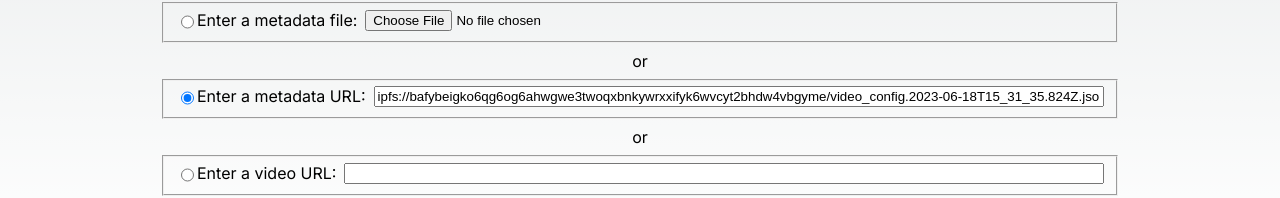
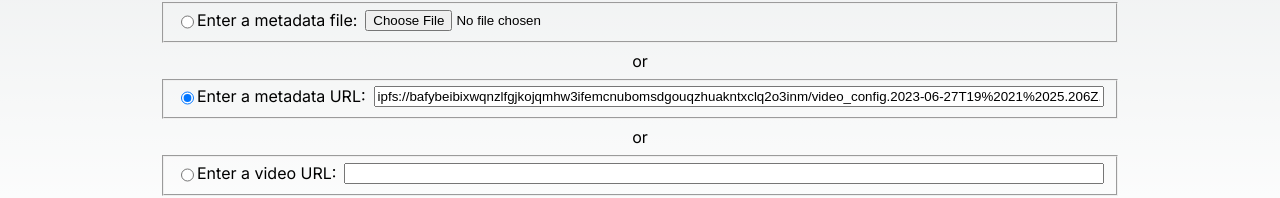
Before and after one commit to dysbulic/serial-pairs, a Next.js app in the folder ui/: page / in a window 1280 px wide. Shown: the part 552-750 px from the top of the page. Built offline with nearby package versions, Linux system fonts and the light colour scheme.

Commit message:
fixed double context error

```diff
--- a/ui/src/app/layout.tsx
+++ b/ui/src/app/layout.tsx
@@ -1,5 +1,3 @@
-"use client"
-
 import './globals.css'
 import 'tippy.js/dist/tippy.css'
 import { Inter } from 'next/font/google'
@@ -7,10 +5,10 @@ import ConfigWrapped from '@/contexts/ConfigWrapped'
 
 const inter = Inter({ subsets: ['latin'] })
 
-// export const metadata = {
-//   title: 'Session Review',
-//   description: 'Interface for reviewing a pair programming session.',
-// }
+export const metadata = {
+  title: 'Session Review',
+  description: 'Interface for reviewing a pair programming session.',
+}
 
 export default function RootLayout({
   children,
--- a/ui/src/app/page.tsx
+++ b/ui/src/app/page.tsx
@@ -103,7 +103,6 @@ export default function Home() {
   const upsertEvent = upsertFunction<EventInfo>(setEvents)
 
   return (
-    <ConfigProvider>
     <main className={styles.main}>
       <section className={styles.top}>
         <aside className={styles.sidebar}>
@@ -164,6 +163,5 @@ export default function Home() {
         />
       </section>
     </main>
-    </ConfigProvider>
   )
 }
--- a/ui/src/components/SourceSelect.tsx
+++ b/ui/src/components/SourceSelect.tsx
@@ -38,7 +38,6 @@ export default function SourceSelect(
             }
             case 'file': {
               const { files } = form.querySelector('#metafile') as HTMLInputElement
-              console.log(files)
               const [input] = Array.from(files ?? [])
               const reader = new FileReader()
               metadata = await new Promise((resolve) => {
@@ -60,14 +59,12 @@ export default function SourceSelect(
             }
             case 'video': {
               const { value: src } = form.querySelector('#video') as HTMLInputElement
-              console.info({ ivs: src })
               setVideoSource(src)
               break
             }
           }
           if (metadata) {
             const { video: videoSource, buttons, modes, events } = metadata
-            console.info({ vs: videoSource })
             if(videoSource) setVideoSource(videoSource)
             if(buttons?.mode) setModeButtons(buttons.mode)
             if(buttons?.event) setEventButtons(buttons.event)
@@ -97,7 +94,7 @@ export default function SourceSelect(
           <input type="radio" name="source" value="url" defaultChecked />
           <label>
             <span>Enter a metadata URL:</span>
-            <input id="metaurl" defaultValue="ipfs://bafybeigko6qg6og6ahwgwe3twoqxbnkywrxxifyk6wvcyt2bhdw4vbgyme/video_config.2023-06-18T15_31_35.824Z.json5" />
+            <input id="metaurl" defaultValue="ipfs://bafybeibixwqnzlfgjkojqmhw3ifemcnubomsdgouqzhuakntxclq2o3inm/video_config.2023-06-27T19%2021%2025.206Z.json5" />
           </label>
         </fieldset>
         <div>or</div>
--- a/ui/src/components/TrackedVideo.tsx
+++ b/ui/src/components/TrackedVideo.tsx
@@ -30,7 +30,6 @@ export const TrackedVideo = forwardRef(
       return () => elem?.removeEventListener('loadedmetadata', loaded)
     }, [setDuration, video])
 
-    console.debug({ videoSource })
     return (
       <video className={styles.video} controls ref={video}>
         <source
--- a/ui/src/contexts/ConfigurationContext.tsx
+++ b/ui/src/contexts/ConfigurationContext.tsx
@@ -34,7 +34,7 @@ export const ConfigContext = createContext<ConfigContextProps>({
   setEventButtons: () => { throw new Error("Not implemented.") },
   actionButtons: defaultButtons.action,
   setActionButtons: () => { throw new Error("Not implemented.") },
-  videoSource: "undefined",
+  videoSource: undefined,
   setVideoSource: () => { throw new Error("Not implemented.") },
   modes: [],
   setModes: () => { throw new Error("Not implemented.") },
@@ -54,8 +54,6 @@ export const ConfigProvider: React.FC<React.PropsWithChildren> = (
     const [events, setEvents] = useState<Array<EventInfo>>([])
     const [duration, setDuration] = useState(0)
 
-    console.debug({ cvs: videoSource, modes })
-
     return (
       <ConfigContext.Provider value={{
         modeButtons, setModeButtons,
```
Lines whose indentation alone changed are shown as unchanged.
